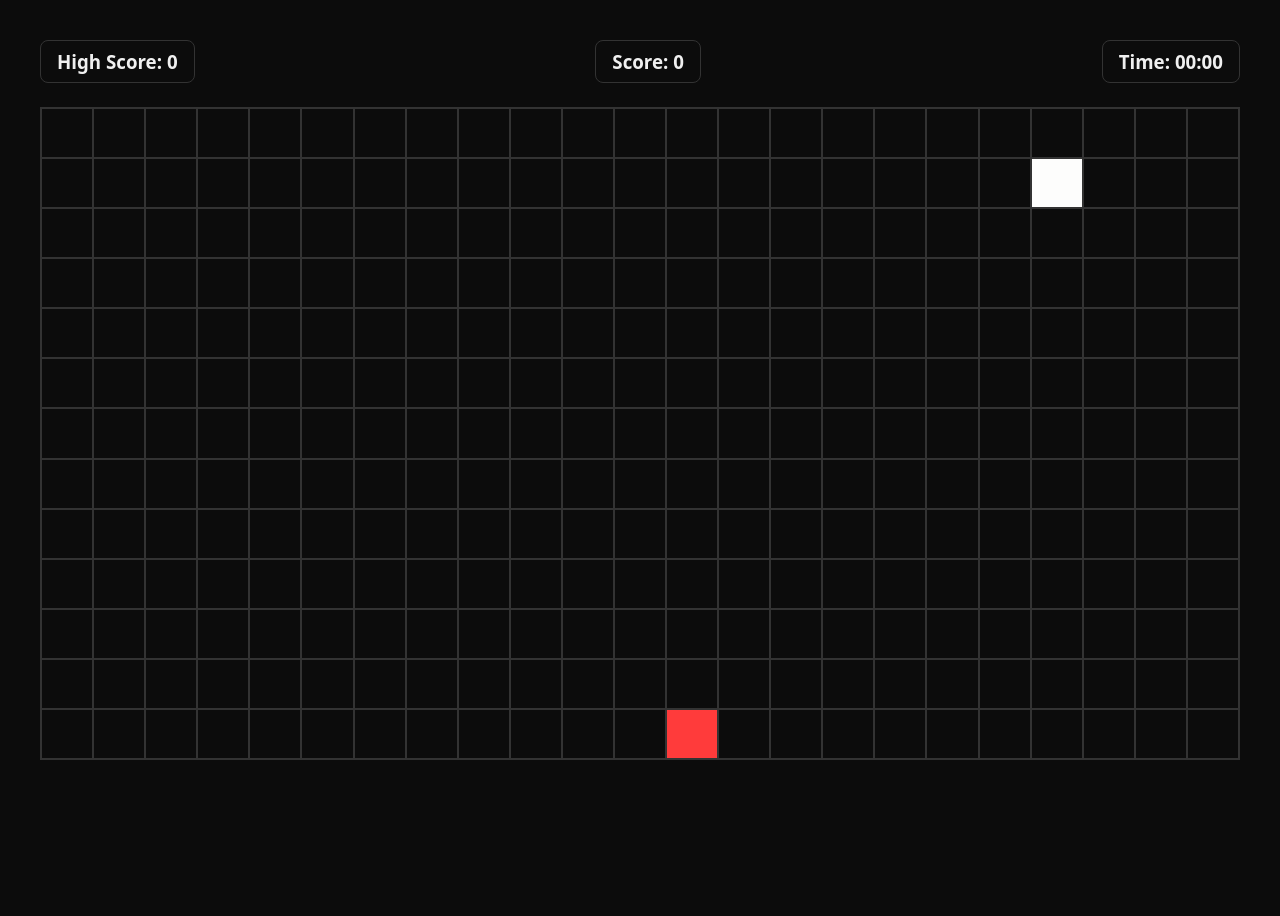
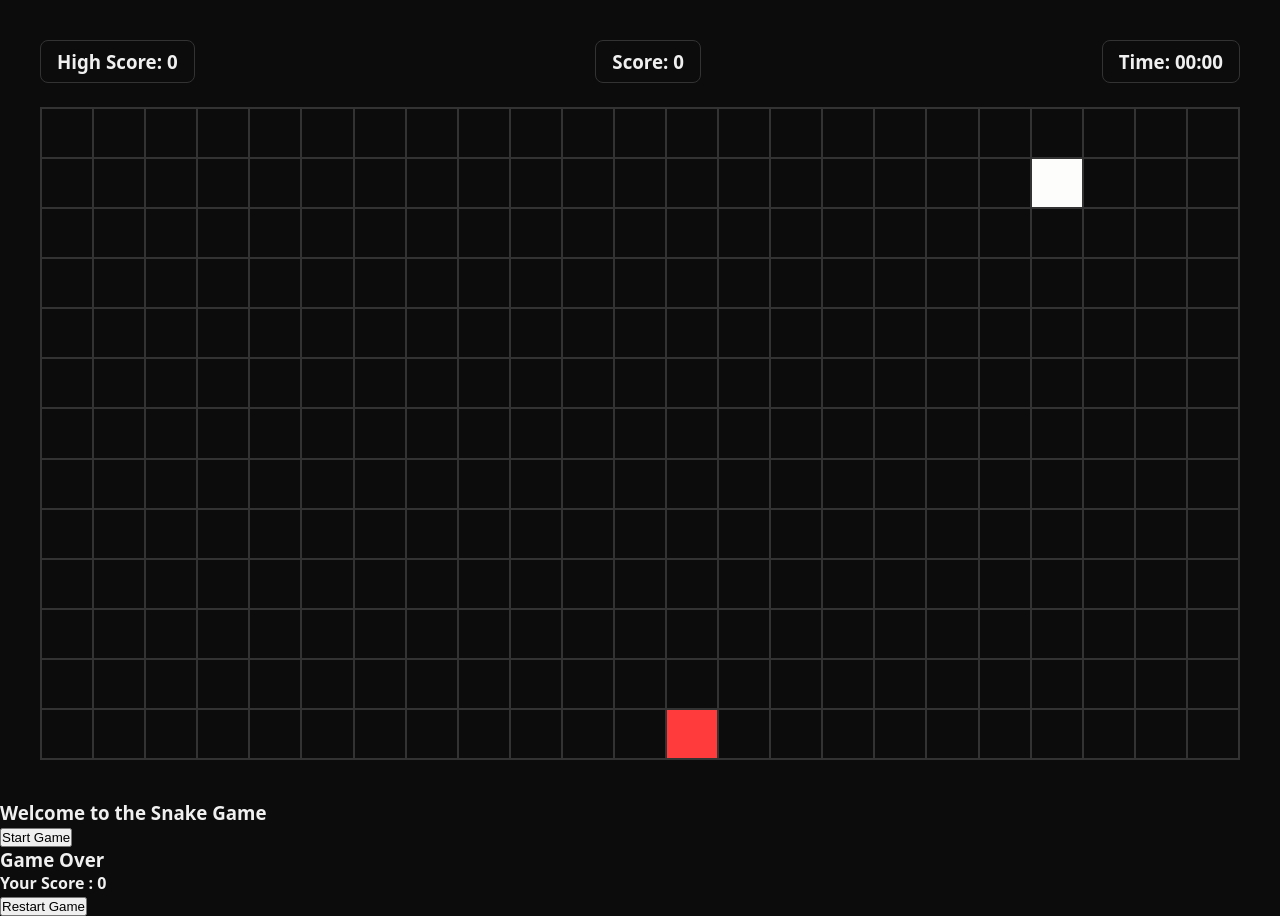
Before and after one commit to HimanshuSharma-07/snake-game-js, a plain HTML site: page index.html in a window 1280 px wide. Before the commit the page ends 800 px from the top, so only its background shows below. Drawn offline with Linux system fonts and the light colour scheme.

Commit message:
add game start and game over modal

```diff
--- a/index.html
+++ b/index.html
@@ -30,7 +30,22 @@
 
         </div>
     </section>
+    <div class="modal">
+        <div class="start-game">
+            <h3>Welcome to the Snake Game</h3>
+            <button class="btn btn-start">Start Game</button>
+        </div>
+    </div>
+
+    <div class="modal-over">
+        <div class="game-over">
+            <h3>Game Over</h3>
+            <h4>Your Score : <span class="final-score">0</span></h4>
+            <button class="btn btn-game-over">Restart Game</button>
+        </div>
+    </div>
 </main>
+
 
 <script src="script.js"></script>
 </body>
```
